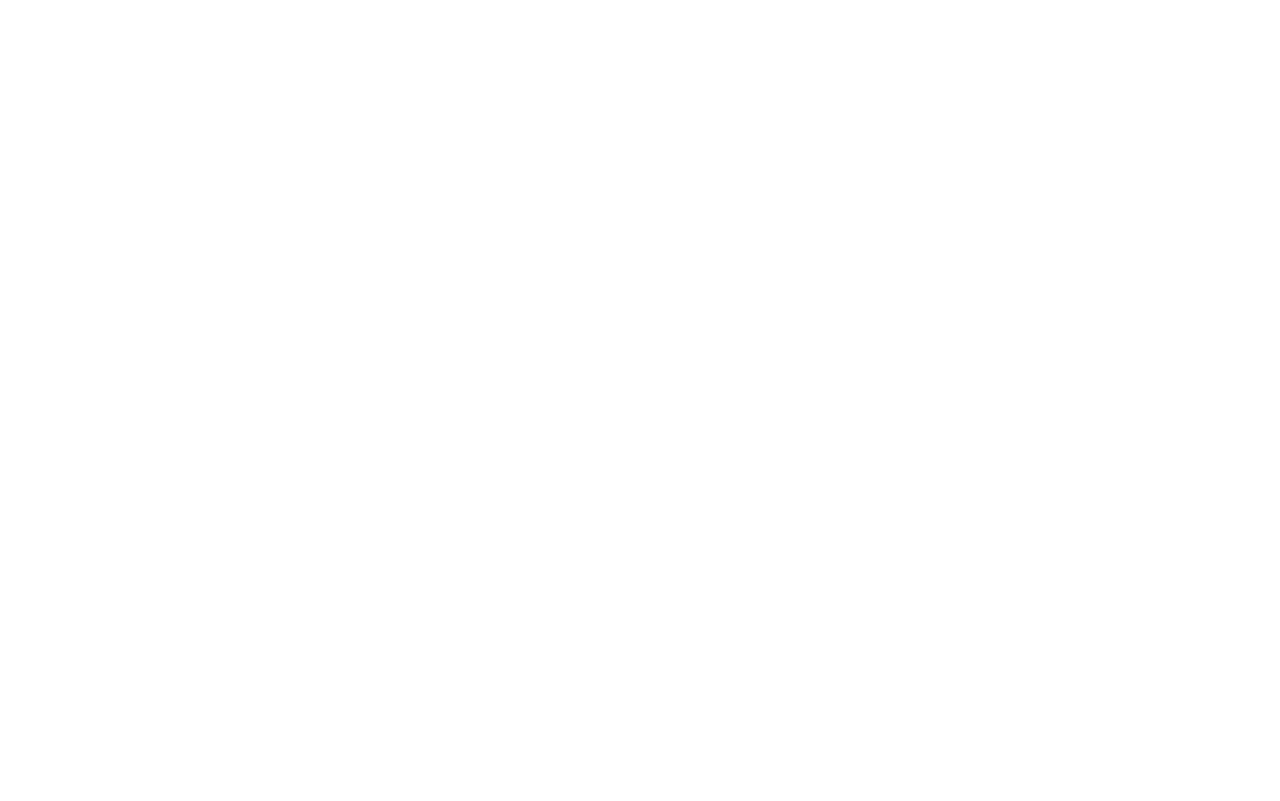
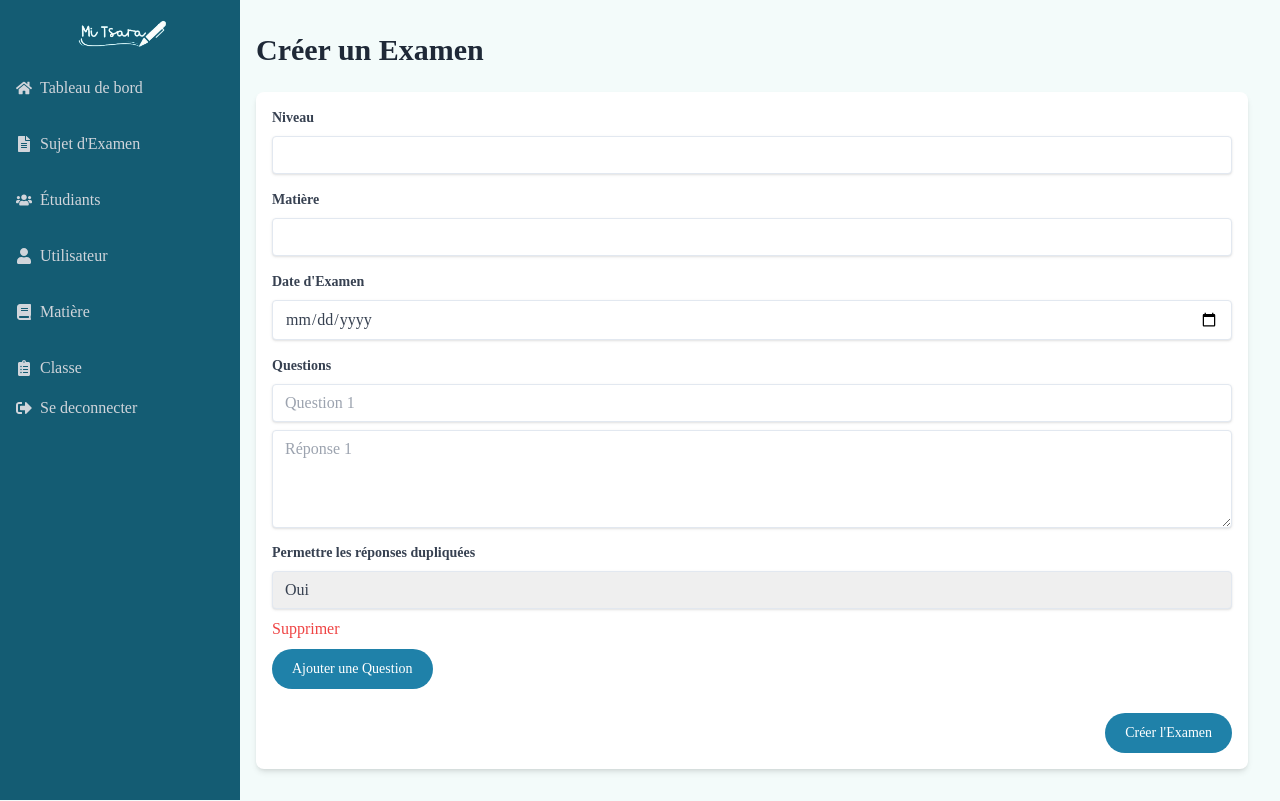
Before and after one commit to SophieRasoamialy/auto-grader, a React (Create React App) app: page /create-exam in a window 1280 px wide. Before the commit this address had no page. Built offline with nearby package versions, Linux system fonts and the light colour scheme.

Commit message:
feat: add  create question page

```diff
--- a/src/App.js
+++ b/src/App.js
@@ -7,6 +7,7 @@
 import SubjectList from "./components/Questions/SubjectList";
 import ArchivedSubjects from "./components/Questions/ArchivedSubjects";
 import SubjectDetails from "./components/Questions/SubjectDetails";
+import CreateExam from "./components/Questions/CreateExam";
 
 const App = () => {
   return (
@@ -18,6 +19,7 @@
         <Route path="/subject-list" element={<SubjectList />} />
         <Route path="/archived-subjects" element={<ArchivedSubjects />} />
         <Route path="/sujet/:id" element={<SubjectDetails/>} />
+        <Route path="/create-exam" element={<CreateExam />} />
       </Routes>
     </Router>
   );
--- /dev/null
+++ b/src/components/Questions/CreateExam.jsx
@@ -0,0 +1,177 @@
+import React, { useState } from "react";
+import { useNavigate } from "react-router-dom";
+import Sidebar from "../components/Sidebar";
+
+const CreateExam = () => {
+  const [subject, setSubject] = useState("");
+  const [examDate, setExamDate] = useState("");
+  const [level, setLevel] = useState("");
+  const [questions, setQuestions] = useState([
+    {
+      question: "",
+      answer: "",
+      allowDuplicateAnswers: true,
+    },
+  ]);
+  const navigate = useNavigate();
+
+  const handleAddQuestion = () => {
+    setQuestions([
+      ...questions,
+      { question: "", answer: "", allowDuplicateAnswers: true },
+    ]);
+  };
+
+  const handleRemoveQuestion = (index) => {
+    const newQuestions = [...questions];
+    newQuestions.splice(index, 1);
+    setQuestions(newQuestions);
+  };
+
+  const handleChangeQuestion = (index, field, value) => {
+    const newQuestions = [...questions];
+    newQuestions[index][field] = value;
+    setQuestions(newQuestions);
+  };
+
+  const handleSubmit = (e) => {
+    e.preventDefault();
+    // Vous pouvez ajouter la logique pour enregistrer l'examen ici
+    console.log({ subject, examDate, level, questions });
+    // Rediriger vers la liste des sujets après la création
+    navigate("/");
+  };
+
+  return (
+    <div className="flex">
+      <Sidebar />
+      <div className="flex-1 p-8 bg-[#f3fbfa] min-h-screen pl-64">
+        <h1 className="text-3xl font-bold text-gray-800 mb-6">
+          Créer un Examen
+        </h1>
+        <form
+          onSubmit={handleSubmit}
+          className="bg-white shadow-md rounded-lg p-4"
+        >
+          <div className="mb-4">
+            <label
+              className="block text-gray-700 text-sm font-bold mb-2"
+              htmlFor="level"
+            >
+              Niveau
+            </label>
+            <input
+              id="level"
+              type="number"
+              value={level}
+              onChange={(e) => setLevel(e.target.value)}
+              className="shadow appearance-none border rounded w-full py-2 px-3 text-gray-700 leading-tight focus:outline-none focus:shadow-outline"
+            />
+          </div>
+          <div className="mb-4">
+            <label
+              className="block text-gray-700 text-sm font-bold mb-2"
+              htmlFor="subject"
+            >
+              Matière
+            </label>
+            <input
+              id="subject"
+              type="text"
+              value={subject}
+              onChange={(e) => setSubject(e.target.value)}
+              className="shadow appearance-none border rounded w-full py-2 px-3 text-gray-700 leading-tight focus:outline-none focus:shadow-outline"
+            />
+          </div>
+          <div className="mb-4">
+            <label
+              className="block text-gray-700 text-sm font-bold mb-2"
+              htmlFor="examDate"
+            >
+              Date d'Examen
+            </label>
+            <input
+              id="examDate"
+              type="date"
+              value={examDate}
+              onChange={(e) => setExamDate(e.target.value)}
+              className="shadow appearance-none border rounded w-full py-2 px-3 text-gray-700 leading-tight focus:outline-none focus:shadow-outline"
+            />
+          </div>
+
+          <div className="mb-4">
+            <label className="block text-gray-700 text-sm font-bold mb-2">
+              Questions
+            </label>
+            {questions.map((q, index) => (
+              <div key={index} className="mb-2">
+                <input
+                  type="text"
+                  placeholder={`Question ${index + 1}`}
+                  value={q.question}
+                  onChange={(e) =>
+                    handleChangeQuestion(index, "question", e.target.value)
+                  }
+                  className="shadow appearance-none border rounded w-full py-2 px-3 text-gray-700 leading-tight focus:outline-none focus:shadow-outline mb-2"
+                />
+                <textarea
+                  placeholder={`Réponse ${index + 1}`}
+                  value={q.answer}
+                  onChange={(e) =>
+                    handleChangeQuestion(index, "answer", e.target.value)
+                  }
+                  className="shadow appearance-none border rounded w-full py-2 px-3 text-gray-700 leading-tight focus:outline-none focus:shadow-outline"
+                  rows="4"
+                />
+
+                <label className="block text-gray-700 text-sm font-bold mb-2 mt-2">
+                  Permettre les réponses dupliquées
+                </label>
+                <select
+                  value={q.allowDuplicateAnswers}
+                  onChange={(e) =>
+                    handleChangeQuestion(
+                      index,
+                      "allowDuplicateAnswers",
+                      e.target.value === "true"
+                    )
+                  }
+                  className="shadow appearance-none border rounded w-full py-2 px-3 text-gray-700 leading-tight focus:outline-none focus:shadow-outline"
+                >
+                  <option value="true">Oui</option>
+                  <option value="false">Non</option>
+                </select>
+                <button
+                  type="button"
+                  onClick={() => handleRemoveQuestion(index)}
+                  className="text-red-500 hover:text-red-700 focus:outline-none focus:shadow-outline mt-2"
+                >
+                  Supprimer
+                </button>
+              </div>
+            ))}
+            <button
+              type="button"
+              onClick={handleAddQuestion}
+              className="text-white bg-[#1f81a9] hover:bg-[#145c73] focus:outline-none focus:ring-4 focus:ring-[#1f81a9] font-medium rounded-full text-sm px-5 py-2.5 text-center mb-2"
+            >
+              Ajouter une Question
+            </button>
+          </div>
+
+          {/* Container for the submit button */}
+          <div className="flex justify-end">
+            <button
+              type="submit"
+              className="text-white bg-[#1f81a9] hover:bg-[#145c73] focus:outline-none focus:ring-4 focus:ring-[#1f81a9] font-medium rounded-full text-sm px-5 py-2.5 text-center"
+            >
+              Créer l'Examen
+            </button>
+          </div>
+        </form>
+      </div>
+    </div>
+  );
+};
+
+export default CreateExam;
--- a/src/components/Questions/SubjectList.jsx
+++ b/src/components/Questions/SubjectList.jsx
@@ -1,5 +1,5 @@
 import React, { useState, useEffect } from "react";
-import { Link } from "react-router-dom";
+import { Link, useNavigate } from "react-router-dom";
 import Sidebar from "../components/Sidebar";
 
 const SubjectList = () => {
@@ -18,7 +18,7 @@
   const [selectedLevel, setSelectedLevel] = useState("");
   const [filteredSubjects, setFilteredSubjects] = useState([]);
   const [selectedLevelName, setSelectedLevelName] = useState("");
-
+  const navigate = useNavigate();
 
   useEffect(() => {
     if (selectedLevel) {
@@ -28,13 +28,19 @@
           new Date(subject.examDate) >= new Date()
       );
       setFilteredSubjects(futureSubjects);
-      const level = levels.find(level => level.id === parseInt(selectedLevel));
+      const level = levels.find(
+        (level) => level.id === parseInt(selectedLevel)
+      );
       setSelectedLevelName(level ? level.name : "");
     } else {
       setFilteredSubjects([]);
       setSelectedLevelName("");
     }
   }, [selectedLevel]);
+
+  const handleNewExamClick = () => {
+    navigate("/create-exam"); // Redirigez vers la page de création d'examen
+  };
 
   return (
     <div className="flex">
@@ -60,10 +66,15 @@
         <div className="bg-white shadow-md rounded-lg overflow-hidden">
           <div className="p-4 flex justify-between items-center border-b border-gray-200">
             <h2 className="text-xl font-semibold text-gray-800">
-            {selectedLevelName ? `Sujets d'Examens Pour ${selectedLevelName}` : "Sujets d'Examens"}
+              {selectedLevelName
+                ? `Sujets d'Examens Pour ${selectedLevelName}`
+                : "Sujets d'Examens"}
             </h2>
             <div>
-              <button className="text-white bg-[#1f81a9] hover:bg-[#145c73] focus:outline-none focus:ring-4 focus:ring-[#1f81a9] font-medium rounded-full text-sm px-5 py-2.5 text-center mb-2 w-full">
+              <button
+                onClick={handleNewExamClick}
+                className="text-white bg-[#1f81a9] hover:bg-[#145c73] focus:outline-none focus:ring-4 focus:ring-[#1f81a9] font-medium rounded-full text-sm px-5 py-2.5 text-center mb-2 w-full"
+              >
                 Nouvel Examen
               </button>
             </div>
```
